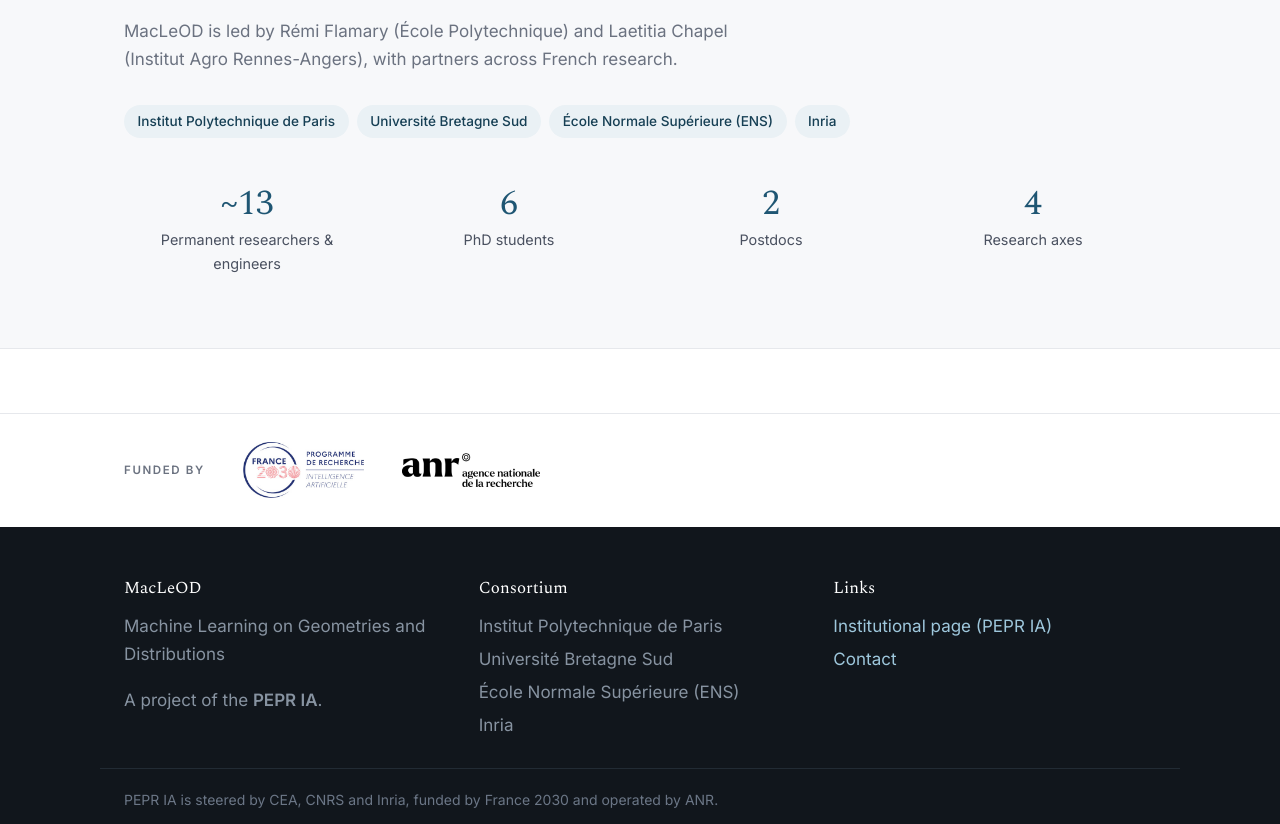
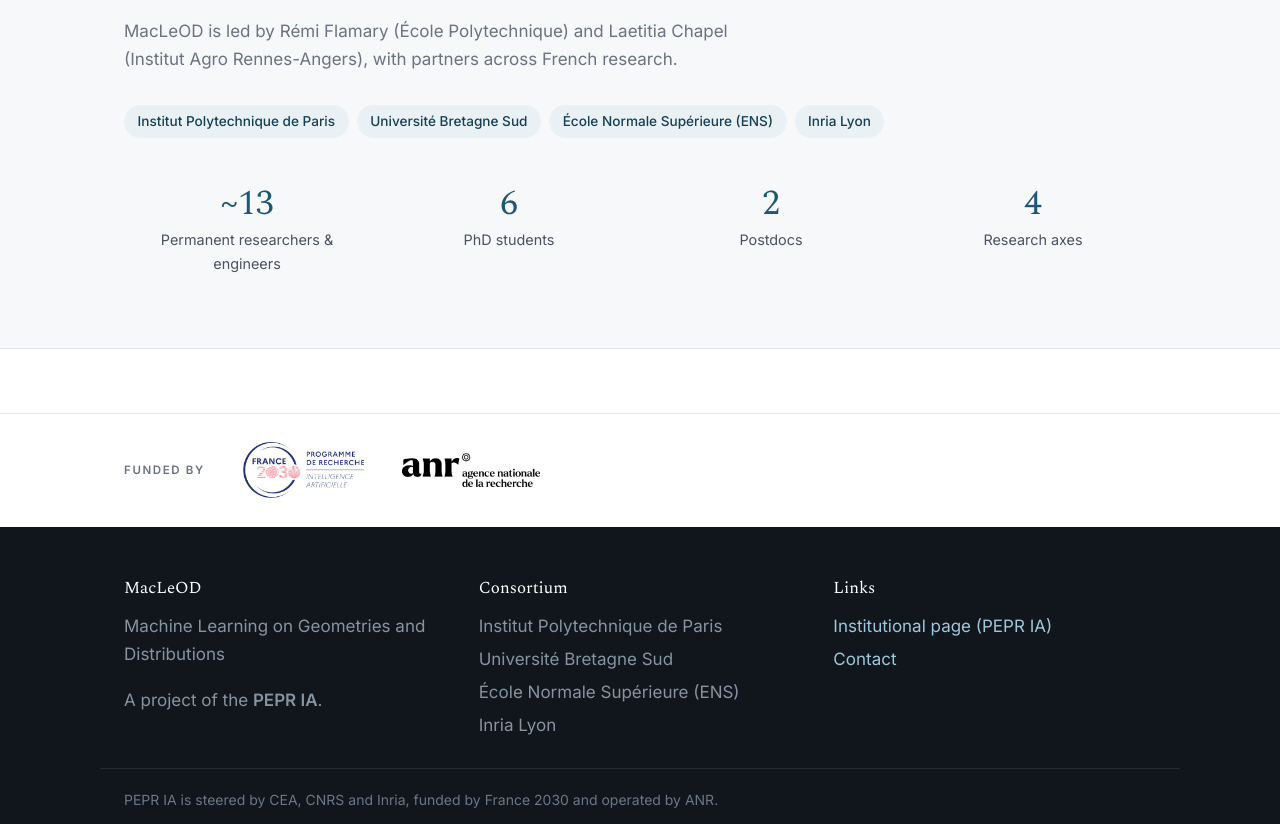
Before and after one commit to peprmacleod/peprmacleod.github.io, a Jekyll site: the page built from index.html, in a window 1280 px wide and 1400 px high, scrolled down 1319 px. Shown: the part 543-1367 px from the top of the window. Built offline with Jekyll 4.4.1, drawn with Linux system fonts in a browser that asks for light colours.

Commit message:
cneanup stuff

```diff
--- a/_config.yml
+++ b/_config.yml
@@ -29,7 +29,7 @@
   - "Institut Polytechnique de Paris"
   - "Université Bretagne Sud"
   - "École Normale Supérieure (ENS)"
-  - "Inria"
+  - "Inria Lyon"
 
 # --- Navigation (order matters) ---
 nav:
```
